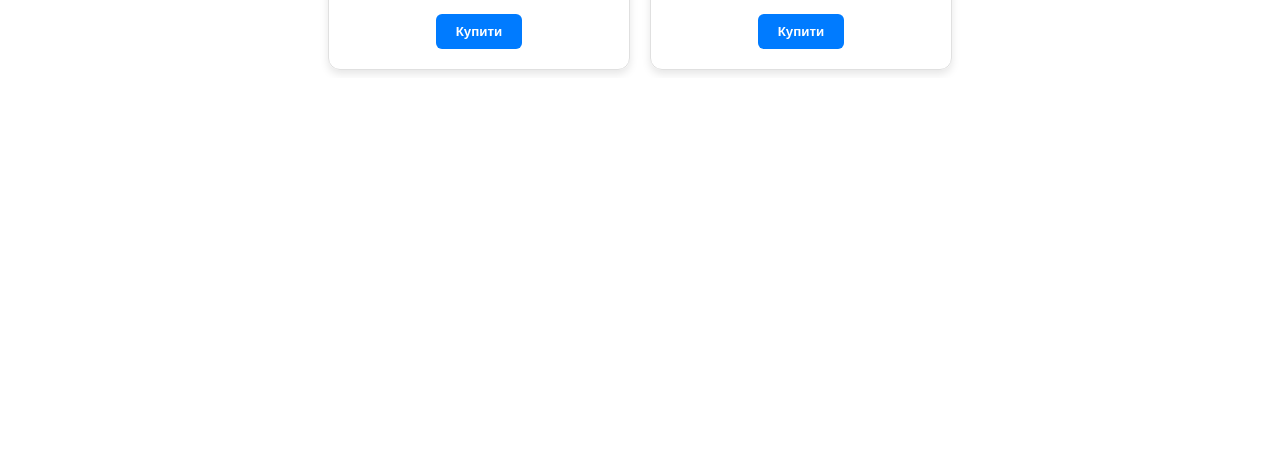
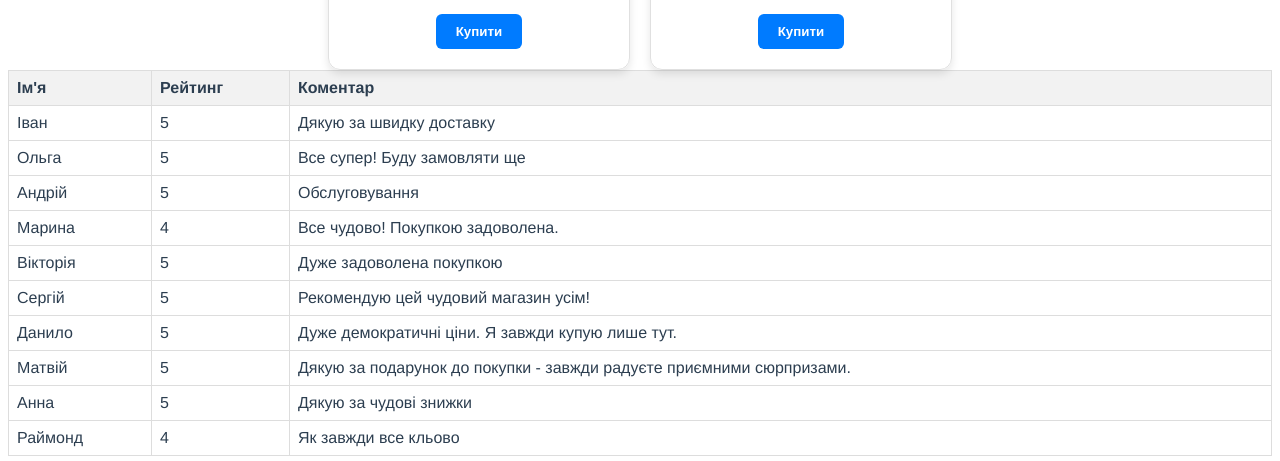
Before and after one commit to LLIPION219/MyShop, a Vue app in the folder my-shop/: page / in a window 1280 px wide. Shown: the part 1217-1678 px from the top of the page. Before the commit the page ends 1295 px from the top, so only its background shows below. Built offline with nearby package versions, Linux system fonts and the light colour scheme.

Commit message:
Update-4

```diff
--- a/my-shop/package.json
+++ b/my-shop/package.json
@@ -10,6 +10,7 @@
   },
   "dependencies": {
     "core-js": "^3.8.3",
+    "papaparse": "^5.5.3",
     "vue": "^3.2.13"
   },
   "devDependencies": {
--- a/my-shop/src/App.vue
+++ b/my-shop/src/App.vue
@@ -1,17 +1,19 @@
 <template>
   <div id="app">
-  <ProductList />
+    <ProductList />
+    <ReviewsComponent />
   </div>
 </template>
 
 <script>
-
 import ProductList from "@/components/ProductList.vue";
+import ReviewsComponent from "@/components/ReviewsComponent.vue";
 
 export default {
   name: 'App',
   components: {
-    ProductList
+    ProductList,
+    ReviewsComponent
   }
 }
 </script>
--- /dev/null
+++ b/my-shop/src/components/ReviewsComponent.vue
@@ -0,0 +1,68 @@
+<template>
+  <table>
+    <thead>
+      <tr>
+        <th>Ім'я</th>
+        <th>Рейтинг</th>
+        <th>Коментар</th>
+      </tr>
+    </thead>
+    <tbody>
+      <tr v-for="(review, index) in reviews" :key="index">
+        <td>{{ review.Name }}</td>
+        <td>{{ review.Rating }}</td>
+        <td>{{ review.Comment }}</td>
+      </tr>
+    </tbody>
+  </table>
+</template>
+
+<script>
+import Papa from 'papaparse';
+
+export default {
+  data() {
+    return {
+      reviews: [],
+    };
+  },
+  created() {
+    const csvContent = `
+Name,Rating,Comment
+Іван,5,Дякую за швидку доставку
+Ольга,5,Все супер! Буду замовляти ще
+Андрій,5,Обслуговування, як завжди - на висоті
+Марина,4,Все чудово! Покупкою задоволена.
+Вікторія,5,Дуже задоволена покупкою, дякую за швидку доставку!
+Сергій,5,Рекомендую цей чудовий магазин усім!
+Данило,5,Дуже демократичні ціни. Я завжди купую лише тут.
+Матвій,5,Дякую за подарунок до покупки - завжди радуєте приємними сюрпризами.
+Анна,5,Дякую за чудові знижки
+Раймонд,4,Як завжди все кльово, але малий термін гарантії для годинника, хотілося б довше.
+    `.trim();
+
+    Papa.parse(csvContent, {
+      header: true,
+      complete: (result) => {
+        this.reviews = result.data;
+      },
+    });
+  },
+};
+</script>
+
+<style>
+table {
+  width: 100%;
+  border-collapse: collapse;
+}
+th,
+td {
+  border: 1px solid #ddd;
+  padding: 8px;
+  text-align: left;
+}
+th {
+  background-color: #f2f2f2;
+}
+</style>
```
Also changed, not shown: 1 other file (tests, documents, lock files or other folders).
